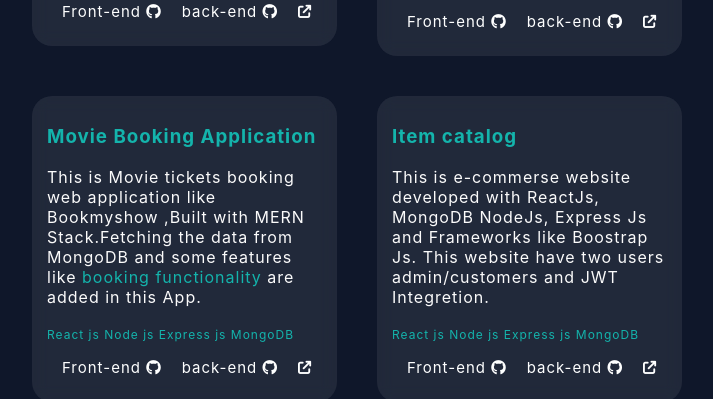
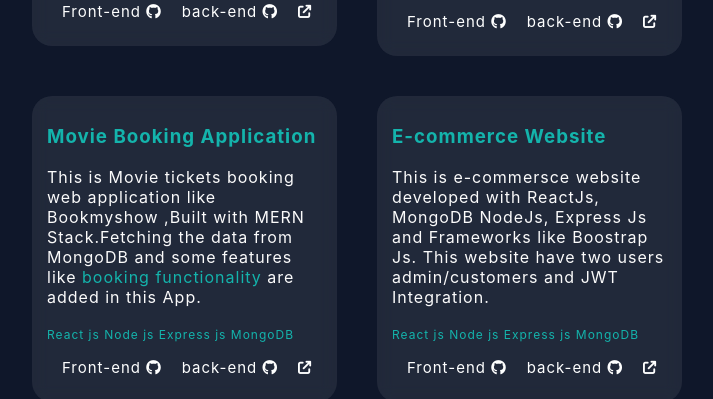
Before and after one commit to B-Sairam/portfolio, a React (Create React App) app: page / in a window 1280 px wide. Shown: the part 2420-2819 px from the top of the page, without its empty margins (283-996 px from the left). Built offline with nearby package versions, Linux system fonts and the light colour scheme.

Commit message:
Update App.js

```diff
--- a/src/App.js
+++ b/src/App.js
@@ -102,7 +102,7 @@
               and I started making some websites. After that I need to improve my skill so, I joined GUVI to learn
               Full-stack web Development (MERN) .That turns out me to become a <span>Full-Stack Web Developer</span>.
               <br></br> <br></br>
-              Now, I started making Full-stack project ke (Real time chating App , Movie booking APP , Food Devery App).
+              Now, I started making Full-stack project like (Real time chating App , Movie booking APP , Food Delivery App).
             </div>
             <div className="pic">
               <img src="https://sessionize.com/image/6588-400o400o2-e3-5490-4b05-9eac-5f7859cbbe72.84d8fada-dbbf-4b2c-8a01-4bee779ae257.jpg" alt="profile"/>
@@ -184,12 +184,12 @@
             </div>
             <div className="card">
               <h3 className="card-head">
-                Item catalog
+                E-commerce Website
               </h3>
-              <p className="card-body">This is e-commerse website developed with ReactJs,
+              <p className="card-body">This is e-commersce website developed with ReactJs,
                   MongoDB NodeJs, Express Js and Frameworks like
                   Boostrap Js. This website have two users admin/customers
-                  and JWT Integretion.
+                  and JWT Integration.
                </p>
                 <span className="tech">React js Node js Express js MongoDB </span>
                 <div className="card-footer">
```
